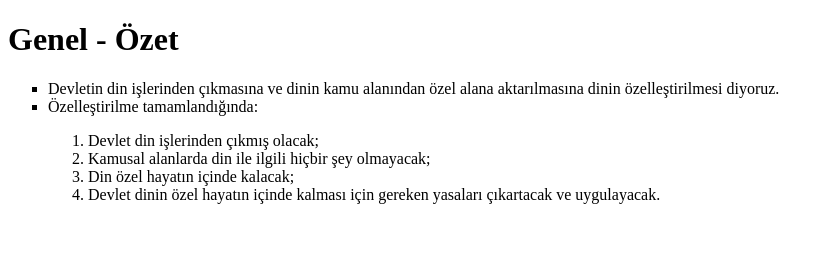
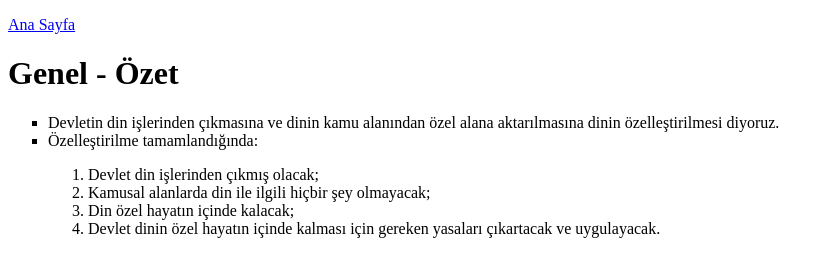
Before and after one commit to azg357/azg357.github.io, a plain HTML site: page genel-ozet.html in a window 1280 px wide. Shown: the whole page, without its empty margins (0-833 px from the left). Drawn offline with Linux system fonts and the light colour scheme.

Commit message:
first commit

```diff
--- a/genel-ozet.html
+++ b/genel-ozet.html
@@ -1,7 +1,7 @@
 <!DOCTYPE html>
 <html>
 <body>
-
+<p><a href="https://azg357.github.io/index">Ana Sayfa</a></p>
 <h1>Genel - Özet</h1>
 <ul style="list-style-type:square;">
 
```
